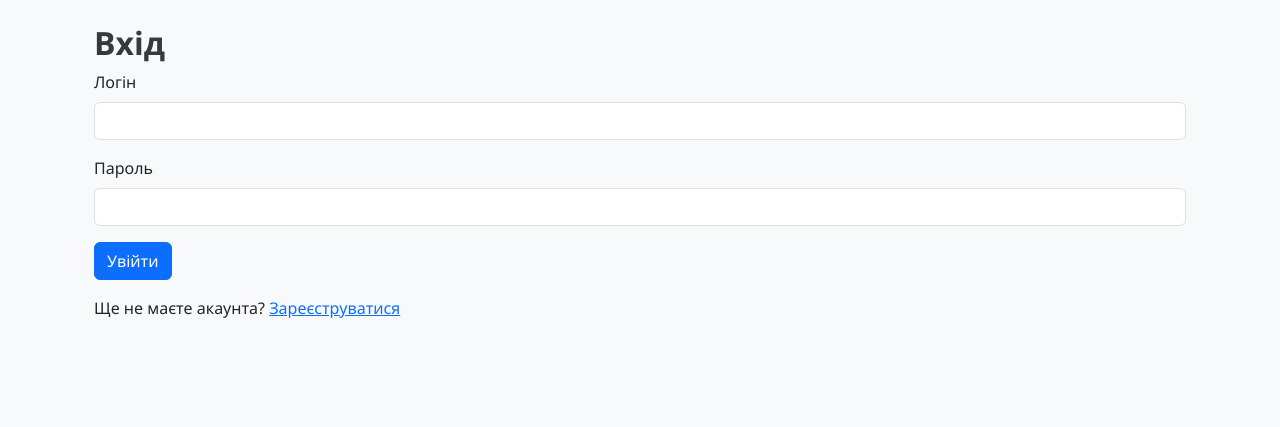
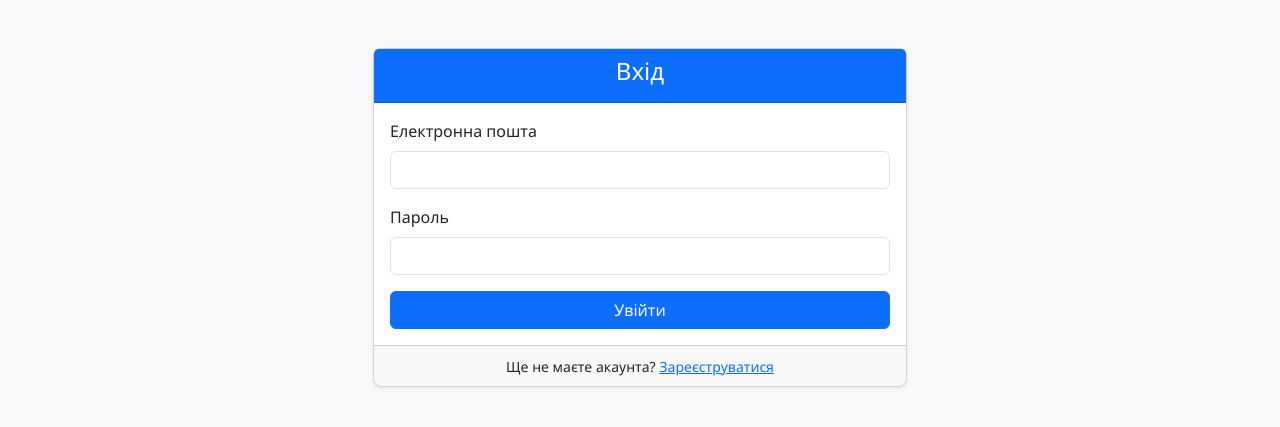
Before and after one commit to victorkozoriz-tech/FlaskAuthProject, a Flask app: page /login in a window 1280 px wide. Shown: the part 56-483 px from the top of the page. Run offline with Flask 3, Linux system fonts and the light colour scheme; some libraries are stand-ins or nearby versions.

Commit message:
Correction of login.html

```diff
--- a/templates/login.html
+++ b/templates/login.html
@@ -1,38 +1,59 @@
 {% extends "layout.html" %}
+
 {% block title %}Вхід{% endblock %}
 
 {% block meta %}
-  <meta name="description" content="Сторінка входу для користувачів FlaskAuthProject.">
-  <meta name="keywords" content="Flask, Python, логін, авторизація, користувач">
+  <meta name="description" content="Сторінка входу користувачів FlaskAuthProject.">
+  <meta name="keywords" content="Flask, Python, вхід, акаунт, користувач">
   <meta property="og:title" content="Victor Site – Вхід">
-  <meta property="og:description" content="Сторінка входу для користувачів FlaskAuthProject.">
+  <meta property="og:description" content="Сторінка входу користувачів FlaskAuthProject.">
   <meta property="og:url" content="https://victor-site.xyz/login">
 {% endblock %}
 
 {% block content %}
-<div class="container mt-4">
-    <h2>Вхід</h2>
+<div class="container mt-5">
+    <div class="row justify-content-center">
+        <div class="col-md-6">
+
+            <!-- Картка входу -->
+            <div class="card shadow-sm">
+                <div class="card-header text-center bg-primary text-white">
+                    <h4>Вхід</h4>
+                </div>
+                <div class="card-body">
+                    <!-- Flash повідомлення -->
+                    {% with messages = get_flashed_messages(with_categories=true) %}
+                      {% if messages %}
+                        {% for category, message in messages %}
+                          <div class="alert alert-{{ category }} alert-dismissible fade show" role="alert">
+                            {{ message }}
+                            <button type="button" class="btn-close" data-bs-dismiss="alert"></button>
+                          </div>
+                        {% endfor %}
+                      {% endif %}
+                    {% endwith %}
+
+                    <!-- Форма -->
                     <form method="POST" action="{{ url_for('login') }}">
-        {{ form.hidden_tag() }}
-
                         <div class="mb-3">
-            {{ form.username.label(class="form-label") }}
-            {{ form.username(class="form-control") }}
-            {% for error in form.username.errors %}
-                <div class="text-danger">{{ error }}</div>
-            {% endfor %}
+                            <label for="email" class="form-label">Електронна пошта</label>
+                            <input type="email" class="form-control" id="email" name="email" required>
                         </div>
 
                         <div class="mb-3">
-            {{ form.password.label(class="form-label") }}
-            {{ form.password(class="form-control") }}
-            {% for error in form.password.errors %}
-                <div class="text-danger">{{ error }}</div>
-            {% endfor %}
+                            <label for="password" class="form-label">Пароль</label>
+                            <input type="password" class="form-control" id="password" name="password" required>
                         </div>
 
-        {{ form.submit(class="btn btn-primary") }}
+                        <button type="submit" class="btn btn-primary w-100">Увійти</button>
                     </form>
-    <p class="mt-3">Ще не маєте акаунта? <a href="{{ url_for('register') }}">Зареєструватися</a></p>
+                </div>
+                <div class="card-footer text-center">
+                    <small>Ще не маєте акаунта? <a href="{{ url_for('register') }}">Зареєструватися</a></small>
+                </div>
+            </div>
+
+        </div>
+    </div>
 </div>
 {% endblock %}
```
Lines whose indentation alone changed are shown as unchanged.
